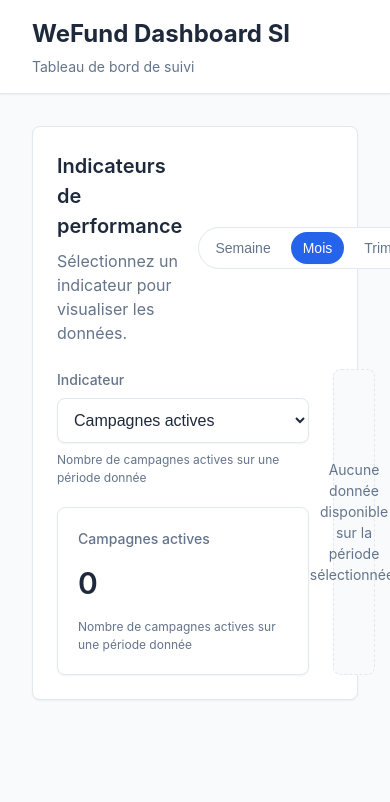
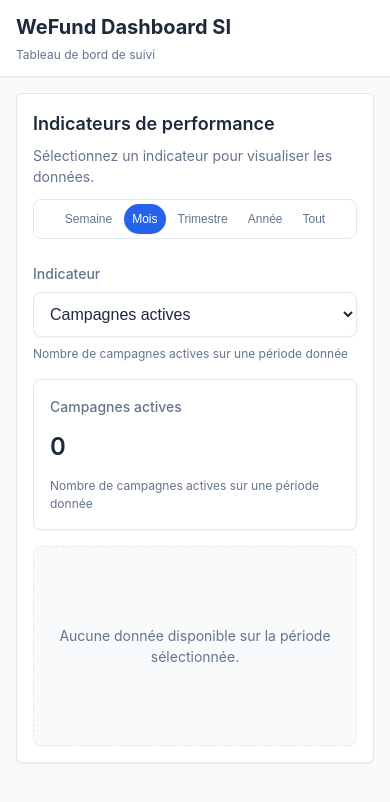
Before and after one commit to mohamedyasssine/wefund-dashboard-si, a Next.js app: page / in a window 390 px wide. Shown: the top 802 px of the page. Built offline with nearby package versions, Linux system fonts and the light colour scheme.

Commit message:
feat(ui) : improv css

```diff
--- a/app/globals.css
+++ b/app/globals.css
@@ -470,3 +470,114 @@
   outline: 2px solid var(--color-border-focus);
   outline-offset: 2px;
 }
+
+/* ======================================================================
+   Responsive — Tablette (≤ 1024px)
+   ====================================================================== */
+@media (max-width: 1024px) {
+  /* Grille principale : passe en une seule colonne */
+  .kpi-dashboard__content {
+    grid-template-columns: 1fr;
+  }
+
+  /* Graphique : hauteur minimale réduite */
+  .kpi-dashboard__chart {
+    min-height: 220px;
+  }
+}
+
+/* ======================================================================
+   Responsive — Mobile (≤ 640px)
+   ====================================================================== */
+@media (max-width: 640px) {
+  /* --- Layout global ------------------------------------------------- */
+  .layout main {
+    padding: var(--space-4);
+  }
+
+  /* --- Header -------------------------------------------------------- */
+  .header {
+    padding: var(--space-3) var(--space-4);
+  }
+
+  .header__title {
+    font-size: var(--text-xl);
+  }
+
+  .header__subtitle {
+    font-size: var(--text-xs);
+  }
+
+  /* --- Section de page ----------------------------------------------- */
+  .page-section {
+    padding: var(--space-4);
+    border-radius: var(--radius-md);
+  }
+
+  .page-section__title {
+    font-size: var(--text-lg);
+  }
+
+  .page-section__desc {
+    font-size: var(--text-sm);
+  }
+
+  /* --- Dashboard header : empile titre + sélecteur de période ------- */
+  .kpi-dashboard__header {
+    flex-direction: column;
+    align-items: stretch;
+    gap: var(--space-3);
+  }
+
+  /* --- Grille dashboard : colonne unique, espacement réduit --------- */
+  .kpi-dashboard__content {
+    grid-template-columns: 1fr;
+    gap: var(--space-4);
+  }
+
+  .kpi-dashboard__summary {
+    gap: var(--space-4);
+  }
+
+  /* --- Graphique : hauteur minimale réduite ------------------------- */
+  .kpi-dashboard__chart {
+    min-height: 200px;
+  }
+
+  /* --- Sélecteur de période : wrap sur petits écrans ---------------- */
+  .period-selector {
+    display: flex;
+    flex-wrap: wrap;
+    justify-content: center;
+    gap: var(--space-1);
+    border-radius: var(--radius-lg);
+  }
+
+  .period-selector__button {
+    padding: var(--space-2);
+    font-size: var(--text-xs);
+  }
+
+  /* --- Carte KPI : valeur plus petite ------------------------------- */
+  .kpi-card {
+    padding: var(--space-4);
+  }
+
+  .kpi-card__value {
+    font-size: var(--text-2xl);
+  }
+
+  /* --- Graphiques : padding réduit ---------------------------------- */
+  .kpi-chart {
+    padding: var(--space-3);
+  }
+
+  .kpi-chart--empty {
+    min-height: 150px;
+  }
+
+  /* --- Bloc d'erreur : padding réduit ------------------------------- */
+  .kpi-dashboard__error {
+    padding: var(--space-4);
+  }
+}
```
